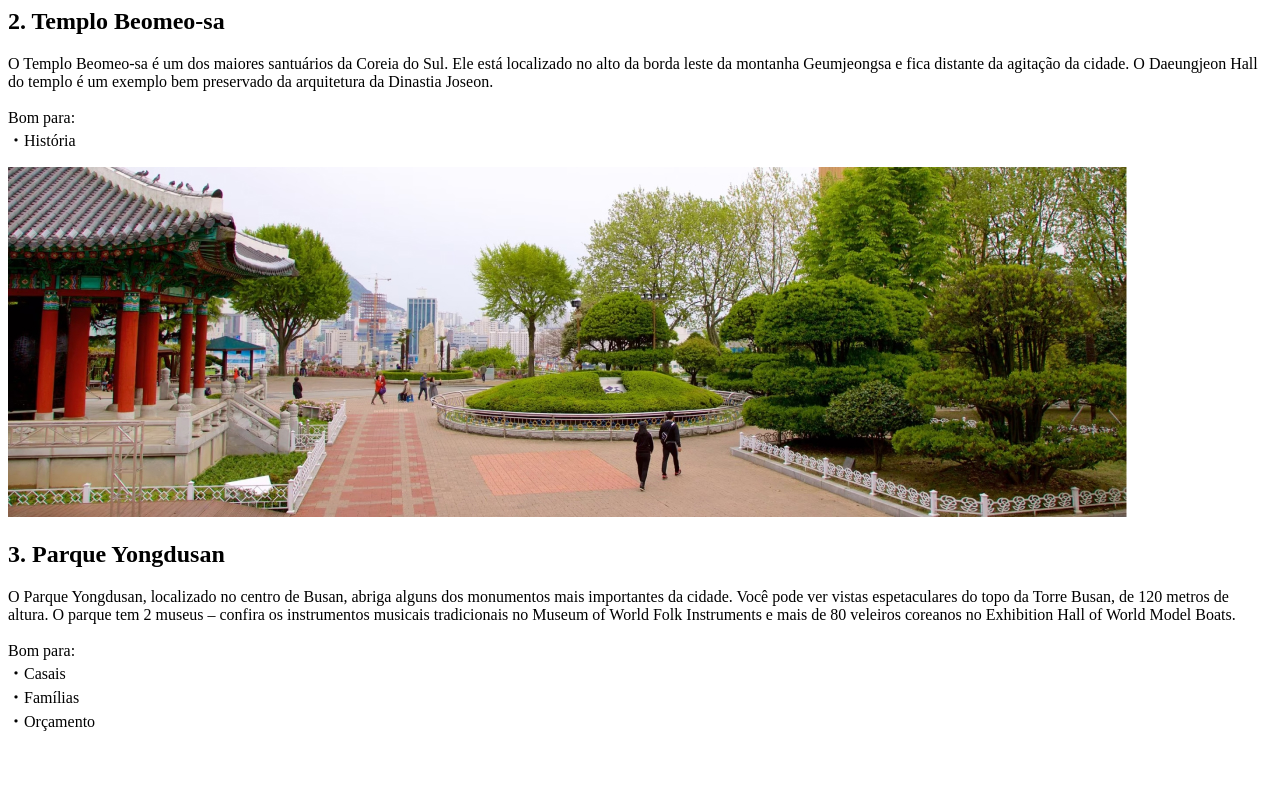
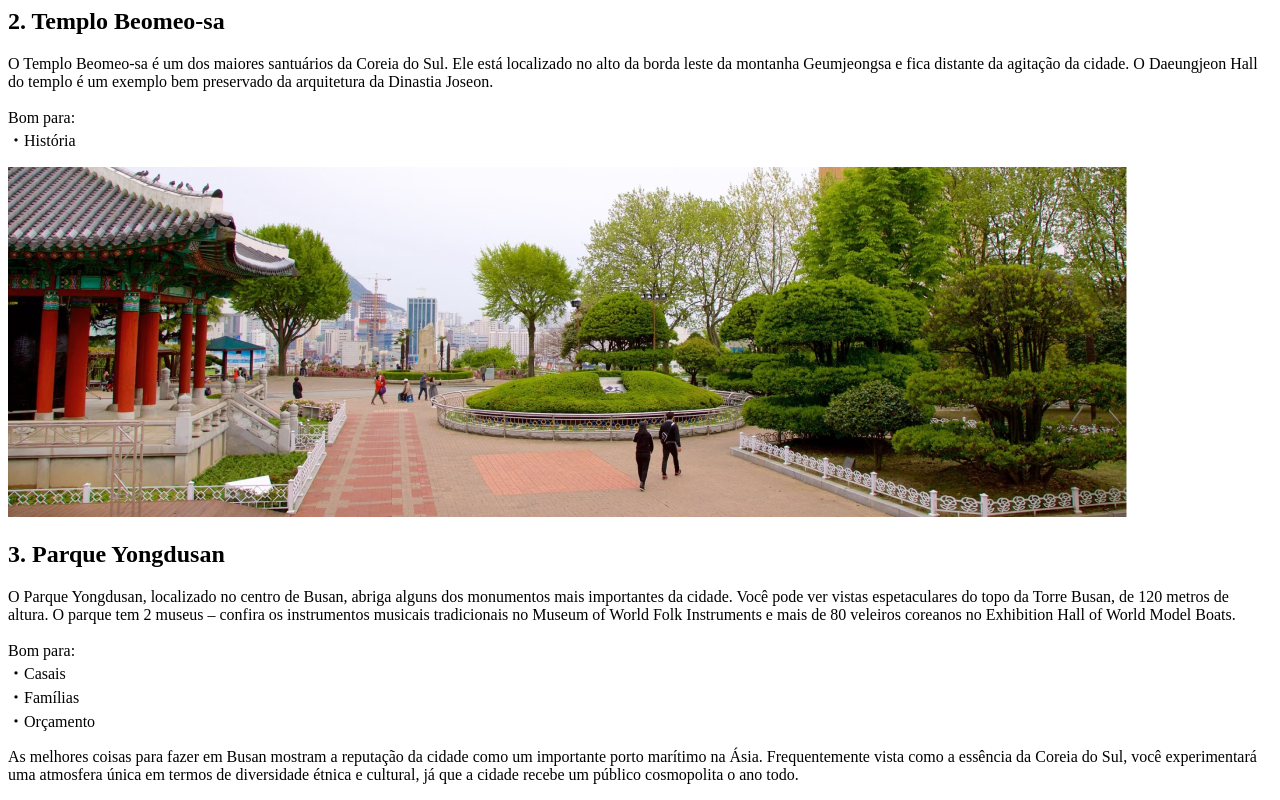
Before and after one commit to leonardo-lebre/Local-Turistico, a plain HTML site: page index.html in a window 1280 px wide. Shown: the part 1912-2712 px from the top of the page. Before the commit the page ends 2660 px from the top, so only its background shows below. Drawn offline with Linux system fonts and the light colour scheme.

Commit message:
adicionnado descrição

```diff
--- a/index.html
+++ b/index.html
@@ -77,6 +77,14 @@
                     ・Orçamento
                 </p>
             </section>
+            <section id="description">
+                <p>
+                    As melhores coisas para fazer em Busan mostram a reputação da cidade como um importante porto
+                    marítimo na Ásia. Frequentemente vista como a essência da Coreia do Sul, você experimentará uma
+                    atmosfera única em termos de diversidade étnica e cultural, já que a cidade recebe um público
+                    cosmopolita o ano todo.
+                </p>
+            </section>
         </main>
     </div>
 </body>
```
